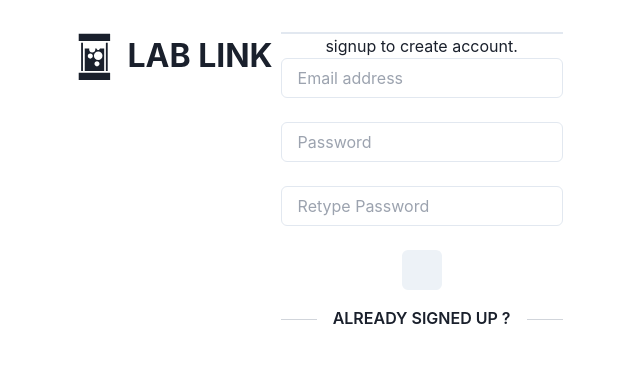
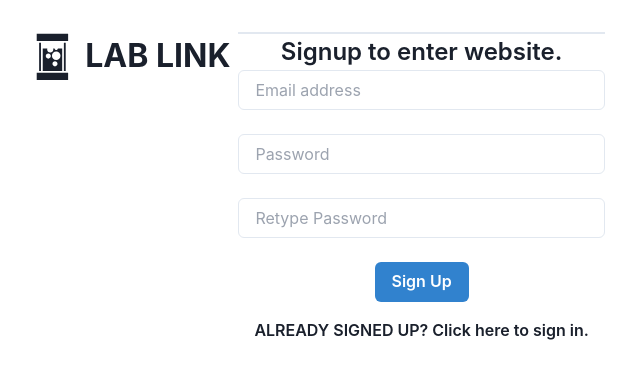
Before and after one commit to lab-link/lab-link-web-app, a React (Vite) app: page /login in a window 1280 px wide. Shown: the top 378 px of the page, without its empty margins (324-964 px from the left). Built offline with nearby package versions, Linux system fonts and the light colour scheme; no server answers.

Commit message:
authentication finish

```diff
--- a/src/components/layout/NavBar.jsx
+++ b/src/components/layout/NavBar.jsx
@@ -7,6 +7,7 @@ import {
   Flex,
   Text,
   Box,
+  Button,
   Stack,
 } from "@chakra-ui/react";
 import {
@@ -24,6 +25,7 @@ import ProjectDetails from "../../pages/projectDetails/projectDetails.jsx";
 import Organization from "../../pages/organization/organization.jsx";
 import { useAuth } from "../../context/auth.jsx";
 import Signup from "../../pages/auth/signup.jsx";
+import Login from "../../pages/auth/login.jsx";
 // Create separate components for each page
 
 function NavBar() {
@@ -56,6 +58,7 @@ function NavBar() {
                 <Tab as={Link} to="/profile">
                   Profile
                 </Tab>
+                <Button onClick={()=>{auth.logout()}}>Sign Out</Button>
               </>
             ) : (
               <></>
@@ -69,6 +72,7 @@ function NavBar() {
                 <Route path="/marketplace" element={<MarketPlace />} />
                 <Route path="/profile" element={<Profile />} />
                 <Route path="/signup" element={<Signup />} />
+                <Route path="/login" element={<Login />} />
                 {/* define the login page. */}
                 <Route
                   path="/projectDetails/:projectId"
@@ -80,9 +84,11 @@ function NavBar() {
                 />
               </Routes>
             </TabPanels>
+          ) : (auth.isUserSignIn ? (
+            <Login />
           ) : (
             <Signup />
-          )}
+          ))}
         </Tabs>
       </Router>
     </Stack>
--- a/src/context/auth.jsx
+++ b/src/context/auth.jsx
@@ -5,68 +5,67 @@ import {
   onAuthStateChanged,
   // User,
   // UserCredential
-  } from 'firebase/auth'
+} from "firebase/auth";
 
 import React, {
   useContext,
   createContext,
   useState,
   ReactNode,
-    useEffect
-  } from 'react'
-  import { auth } from '../services/firebaseConfig.js'
+  useEffect,
+} from "react";
+import { auth } from "../services/firebaseConfig.js";
 
 const AuthContext = createContext({
   signup: () => undefined,
   login: () => undefined,
-    logout: () => undefined
-  })
+  logout: () => undefined,
+  toggleSignIn: () => undefined,
+});
 
-  const AuthProvider = ({ children })  => {
+const AuthProvider = ({ children }) => {
   // <User | null>
-    const [currentUser, setCurrentUser] = useState(null)
-    const [loading, setLoading] = useState(true)
+  const [currentUser, setCurrentUser] = useState(null);
+  const [loading, setLoading] = useState(true);
+  const [isUserSignIn, setSignIn] = useState(false);
+  const signup = ({ email: email = "", password: password = "" }) => {
+    return createUserWithEmailAndPassword(auth, email, password);
+  };
 
-    const signup = ({
-      email: email = '',
-      password: password = ''
-    }) => {
-      return createUserWithEmailAndPassword(auth, email, password)
-    }
-
-    const login = ({
-      email: email = '',
-      password: password = ''
-    }) => {
-      return signInWithEmailAndPassword(auth, email, password)
-    }
+  const login = ({ email: email = "", password: password = "" }) => {
+    return signInWithEmailAndPassword(auth, email, password);
+  };
 
   const logout = () => {
-      return signOut(auth)
-    }
-
+    return signOut(auth);
+  };
+  const toggleSignIn = () => {
+    setSignIn(!isUserSignIn);
+  };
   useEffect(() => {
     const unsubscribe = onAuthStateChanged(auth, (user) => {
-        setCurrentUser(user)
-        setLoading(false)
-      })
-      return unsubscribe
-    }, [])
+      setCurrentUser(user);
+      setLoading(false);
+    });
+    return unsubscribe;
+  }, []);
 
   return (
     <AuthContext.Provider
       value={{
         currentUser: currentUser,
+        isUserSignIn: isUserSignIn,
         signup: signup,
         login: login,
-          logout: logout
+        logout: logout,
+        toggleSignIn: toggleSignIn,
       }}
     >
       {!loading && children}
     </AuthContext.Provider>
-    )
-  }
+  );
+};
 
-  const useAuth = () => useContext(AuthContext)
+const useAuth = () => useContext(AuthContext);
 
-  export { AuthProvider, useAuth }
+export { AuthProvider, useAuth };
--- a/src/pages/auth/login.jsx
+++ b/src/pages/auth/login.jsx
@@ -1,8 +1,7 @@
 import { useAuth } from "../../context/auth.jsx";
 import React, { FormEvent, useState } from "react";
 import { useNavigate, NavLink } from "react-router-dom";
-import { Button, Stack } from "@chakra-ui/react";
-
+import { Button, Stack, Input } from "@chakra-ui/react";
 export default function Login() {
   /**.createRef<HTMLInputElement> */
   const emailRef = React.createRef();
@@ -35,10 +34,61 @@ export default function Login() {
 
   return (
     <div>
-      Hi this is a login page.
+      <div className="text-[24px] font-semibold">
+        Sign In With your account.
+      </div>
+      {/* <form action="" onSubmit={() => {}}> */}
+      {/* //TODO finish the login page. */}
       <form action="" onSubmit={handleSubmit}>
-        {/* //TODO finish the login page. */}
+        {/* email input */}
+        <div className="mb-6">
+          <Input
+            type="text"
+            name="email"
+            id="email"
+            className={""}
+            disabled={loading}
+            placeholder="Email address"
+            ref={emailRef}
+            required
+          />
+        </div>
+        {/* password input */}
+        <div className="mb-6">
+          <Input
+            type="password"
+            name="password"
+            id="password"
+            //inputstyle
+            className={""}
+            disabled={loading}
+            placeholder="Password"
+            ref={passwordRef}
+            required
+          />
+        </div>
+        {/* password confirmation */}
+        <Button
+          colorScheme="blue"
+          value="SIGN UP"
+          isLoading={loading}
+          onClick={() => {
+            setLoading(!isLoading);
+          }}
+          type="submit"
+        >
+          Sign Up
+        </Button>
+        <div onClick={()=>{auth.toggleSignIn()}} className="my-4 flex items-center before:mt-0.5 before:flex-1 before:border-t before:border-gray-300 after:mt-0.5 after:flex-1 after:border-t after:border-gray-300">
+          <p className="text-primaryDark mx-4 mb-0 text-center font-semibold hover:underline hover:cursor-pointer">
+            New User? Sign Up.
+          </p>
+        </div>
+        {/* <NavLink to="/signup">
+          <Button value="SIGNUP" onClick={() => null} />
+        </NavLink> */}
       </form>
+      {/* </form> */}
     </div>
   );
 }
--- a/src/pages/auth/signup.jsx
+++ b/src/pages/auth/signup.jsx
@@ -1,6 +1,6 @@
 import { useAuth } from "../../context/auth.jsx";
 import React, { FormEvent, useState } from "react";
-import { useNavigate, NavLink } from "react-router-dom";
+import { useNavigate, NavLink, Link } from "react-router-dom";
 import { Button, Stack, Input } from "@chakra-ui/react";
 export default function Signup() {
   const emailRef = React.createRef();
@@ -37,8 +37,7 @@ export default function Signup() {
 
   return (
     <div>
-      signup to create account.
-      {/* <form action="" onSubmit={() => {}}> */}
+      <div className="text-[24px] font-semibold">Signup to enter website.</div>
       {/* //TODO finish the login page. */}
       <form action="" onSubmit={handleSubmit}>
         {/* email input */}
@@ -48,6 +47,7 @@ export default function Signup() {
             name="email"
             id="email"
             className={""}
+            disabled={loading}
             placeholder="Email address"
             ref={emailRef}
             required
@@ -61,6 +61,7 @@ export default function Signup() {
             id="password"
             //inputstyle
             className={""}
+            disabled={loading}
             placeholder="Password"
             ref={passwordRef}
             required
@@ -73,27 +74,37 @@ export default function Signup() {
             name="password-confirm"
             id="password-confirm"
             className={"inputStyle"}
+            disabled={loading}
             placeholder="Retype Password"
             ref={passwordConfirmRef}
             required
           />
         </div>
         <Button
+          colorScheme="blue"
           value="SIGN UP"
-              disabled={loading}
-              onClick={() => null}
+          isLoading={loading}
+          onClick={() => {
+            setLoading(!isLoading);
+          }}
           type="submit"
-            />
-            <div className="my-4 flex items-center before:mt-0.5 before:flex-1 before:border-t before:border-gray-300 after:mt-0.5 after:flex-1 after:border-t after:border-gray-300">
+        >
+          Sign Up
+        </Button>
+        {/* <Link to="/login"> */}
+        <div
+          onClick={() => {
+            auth.toggleSignIn();
+          }}
+          className="my-4 hover:underline hover:cursor-pointer flex items-center before:mt-0.5 before:flex-1 before:border-t before:border-gray-300 after:mt-0.5 after:flex-1 after:border-t after:border-gray-300"
+        >
           <p className="text-primaryDark mx-4 mb-0 text-center font-semibold">
-                ALREADY SIGNED UP ?
+            ALREADY SIGNED UP? Click here to sign in.
           </p>
         </div>
-            {/* <NavLink to="/login">
-              <Button value="LOGIN" onClick={() => null}  />
-            </NavLink> */}
+
+        {/* <Button value="LOGIN" onClick={() => null}  /> */}
       </form>
-      {/* </form> */}
     </div>
   );
 }
```
Lines whose indentation alone changed are shown as unchanged.
